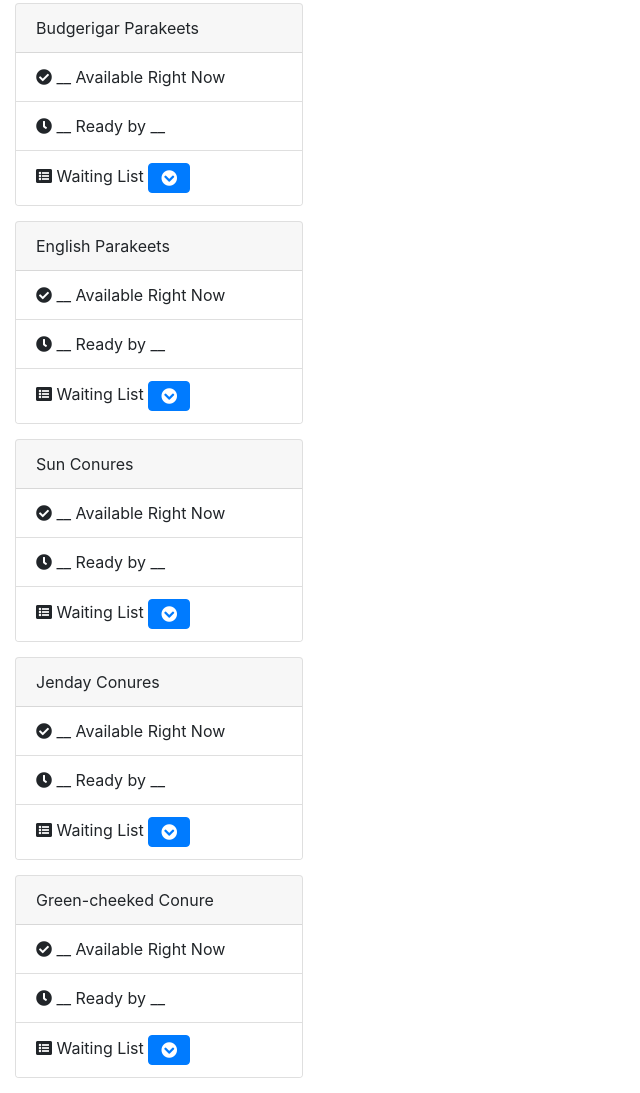
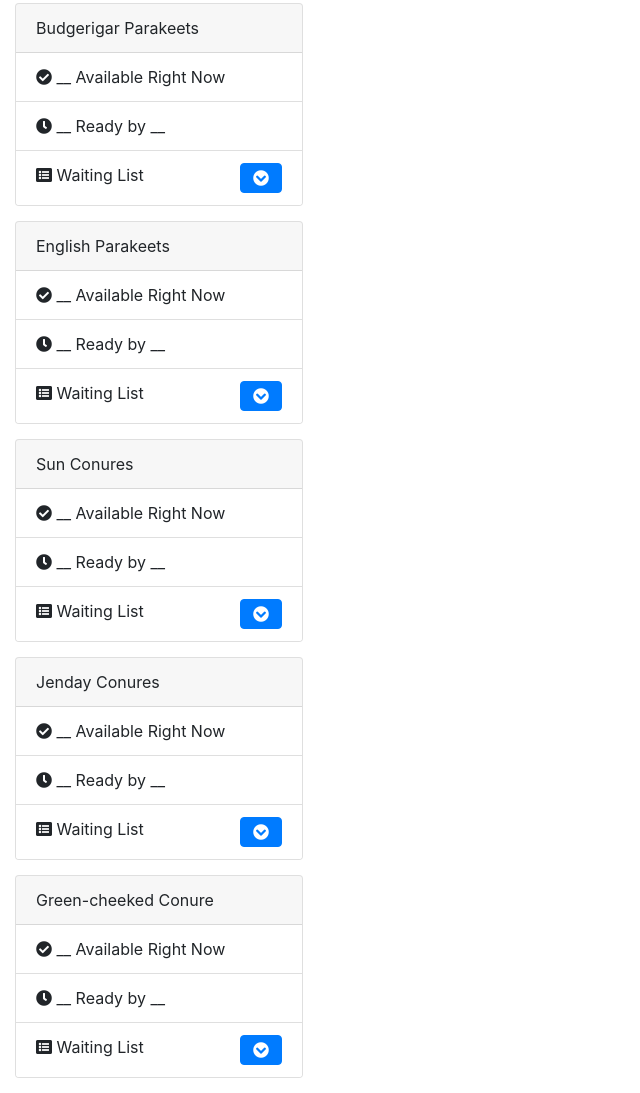
Before and after one commit to lucyach/birdShop, a plain HTML site: page stockLists.html in a window 1280 px wide. Shown: the part 116-1209 px from the top of the page, without its empty margins (0-640 px from the left). Drawn offline with nearby package versions, Linux system fonts and the light colour scheme.

Commit message:
down button float right woo hoo

```diff
--- a/stockLists.html
+++ b/stockLists.html
@@ -53,7 +53,7 @@
     <ul class="list-group list-group-flush">
       <li class="list-group-item"><i class="fas fa-check-circle"></i> __ Available Right Now</li>
       <li class="list-group-item"><i class="fa fa-clock"></i> __ Ready by __</li>
-      <li class="list-group-item"><i class="fas fa-list-alt"></i> Waiting List <a href="#" class="btn btn-primary" id="budgies"><i class="fas fa-chevron-circle-down"></i></a></li>
+      <li class="list-group-item"><i class="fas fa-list-alt"></i> Waiting List <a href="#" class="btn btn-primary float-right" id="budgies"><i class="fas fa-chevron-circle-down"></i></a></li>
     </ul>
   </div>
 
@@ -64,7 +64,7 @@
     <ul class="list-group list-group-flush">
       <li class="list-group-item"><i class="fas fa-check-circle"></i> __ Available Right Now</li>
       <li class="list-group-item"><i class="fa fa-clock"></i> __ Ready by __</li>
-      <li class="list-group-item"><i class="fas fa-list-alt"></i> Waiting List <a href="#" class="btn btn-primary" id="budgies"><i class="fas fa-chevron-circle-down"></i></a></li>
+      <li class="list-group-item"><i class="fas fa-list-alt"></i> Waiting List <a href="#" class="btn btn-primary float-right" id="budgies"><i class="fas fa-chevron-circle-down"></i></a></li>
     </ul>
   </div>
 
@@ -75,7 +75,7 @@
     <ul class="list-group list-group-flush">
       <li class="list-group-item"><i class="fas fa-check-circle"></i> __ Available Right Now</li>
       <li class="list-group-item"><i class="fa fa-clock"></i> __ Ready by __</li>
-      <li class="list-group-item"><i class="fas fa-list-alt"></i> Waiting List <a href="#" class="btn btn-primary" id="budgies"><i class="fas fa-chevron-circle-down"></i></a></li>
+      <li class="list-group-item"><i class="fas fa-list-alt"></i> Waiting List <a href="#" class="btn btn-primary float-right" id="budgies"><i class="fas fa-chevron-circle-down"></i></a></li>
     </ul>
   </div>
 
@@ -86,7 +86,7 @@
     <ul class="list-group list-group-flush">
       <li class="list-group-item"><i class="fas fa-check-circle"></i> __ Available Right Now</li>
       <li class="list-group-item"><i class="fa fa-clock"></i> __ Ready by __</li>
-      <li class="list-group-item"><i class="fas fa-list-alt"></i> Waiting List <a href="#" class="btn btn-primary" id="budgies"><i class="fas fa-chevron-circle-down"></i></a></li>
+      <li class="list-group-item"><i class="fas fa-list-alt"></i> Waiting List <a href="#" class="btn btn-primary float-right" id="budgies"><i class="fas fa-chevron-circle-down"></i></a></li>
     </ul>
   </div>
 
@@ -97,7 +97,7 @@
     <ul class="list-group list-group-flush">
       <li class="list-group-item"><i class="fas fa-check-circle"></i> __ Available Right Now</li>
       <li class="list-group-item"><i class="fa fa-clock"></i> __ Ready by __</li>
-      <li class="list-group-item"><i class="fas fa-list-alt"></i> Waiting List <a href="#" class="btn btn-primary" id="budgies"><i class="fas fa-chevron-circle-down"></i></a></li>
+      <li class="list-group-item"><i class="fas fa-list-alt"></i> Waiting List <a href="#" class="btn btn-primary float-right" id="budgies"><i class="fas fa-chevron-circle-down"></i></a></li>
     </ul>
   </div>
 
```
Also changed, not shown: customerFiles.html (+1 -2 lines), style.css (line endings or trailing spaces).
